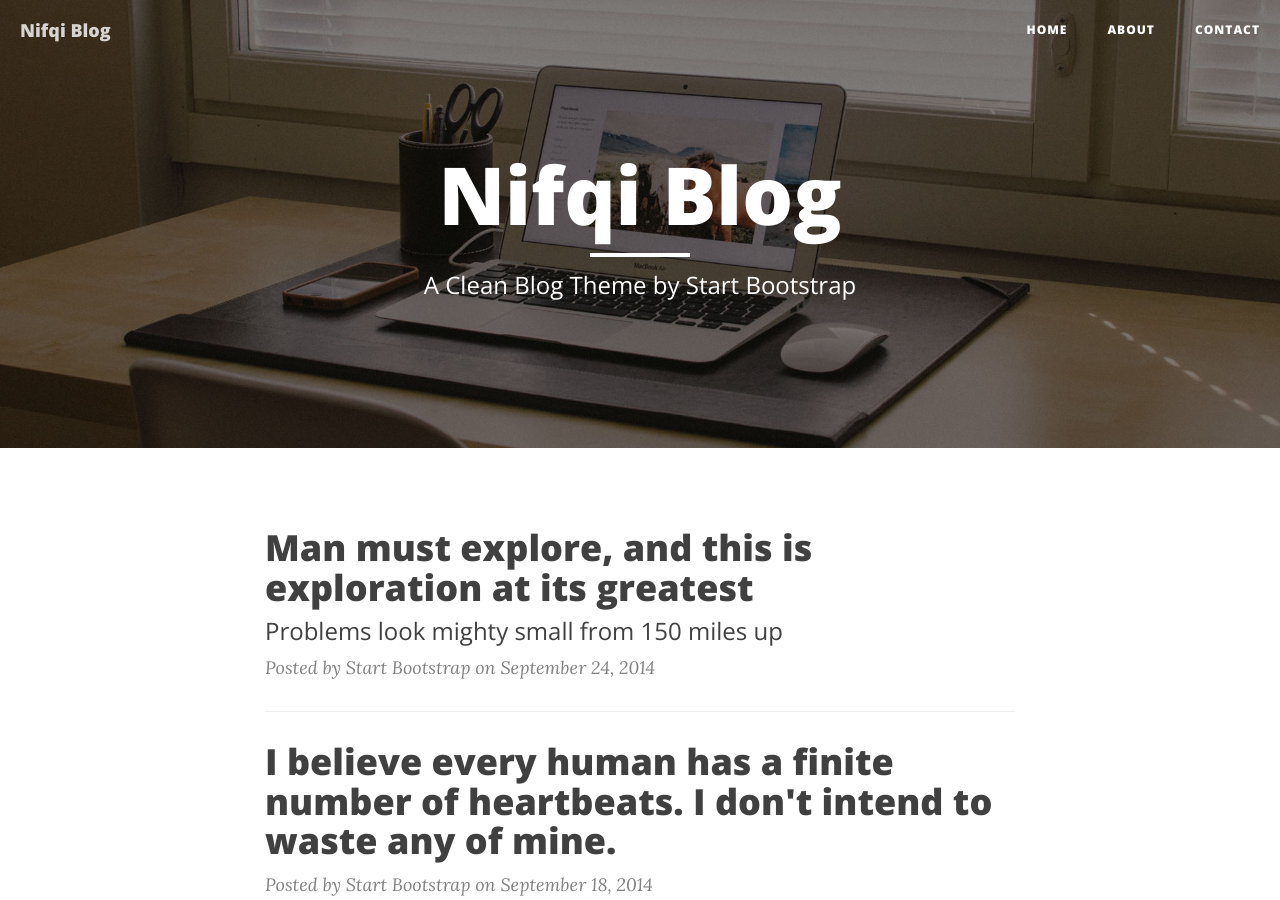
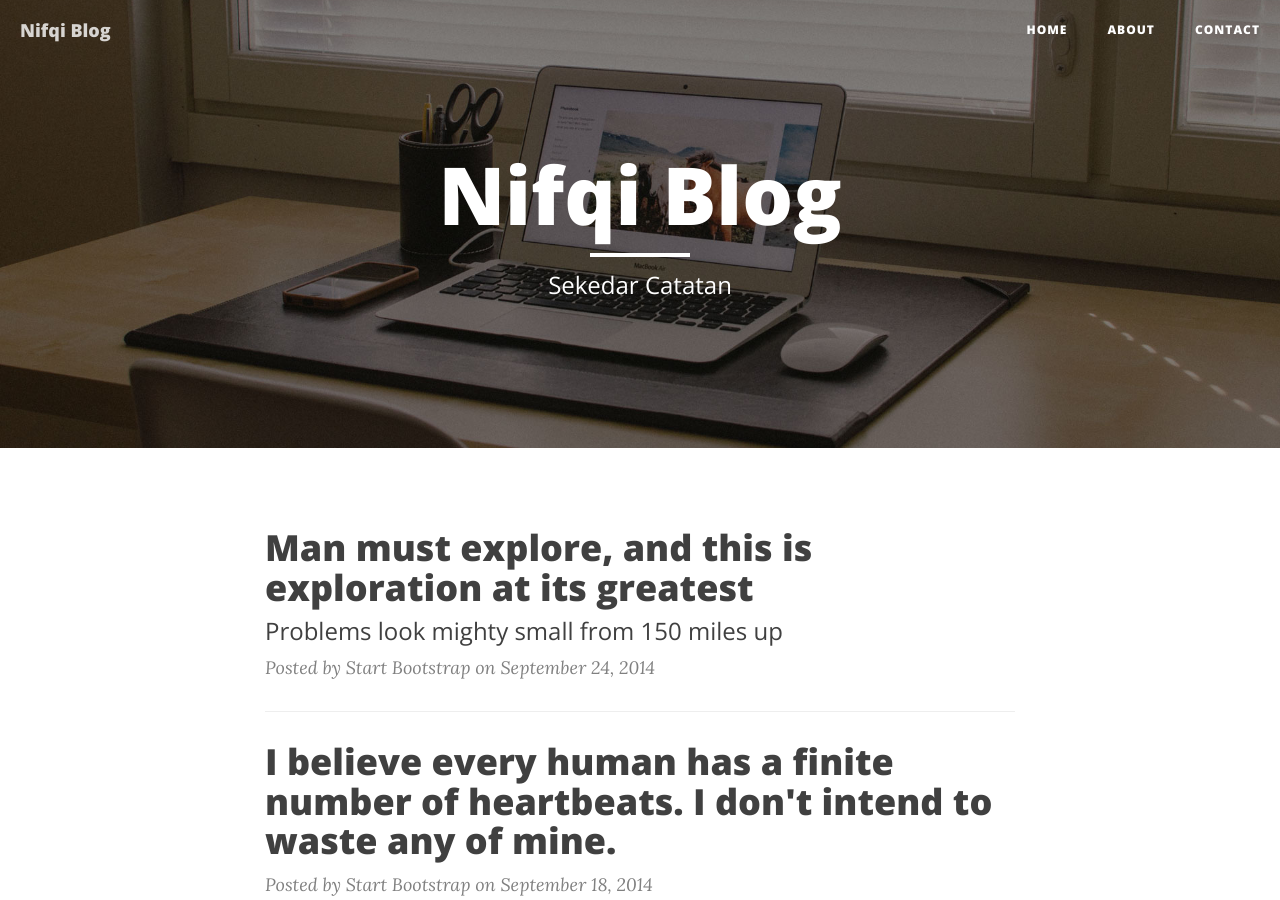
Before and after one commit to NifQi/nifqi.github.io, a Jekyll site: the page built from index.html, in a window 1280 px wide and 900 px high. Built offline with Jekyll 4.4.1, drawn with Linux system fonts in a browser that asks for light colours; nearby versions of some CDN libraries; the list of posts is cut into pages by our own code.

Commit message:
Update index.html

```diff
--- a/index.html
+++ b/index.html
@@ -1,6 +1,6 @@
 ---
 layout: page
-description: "A Clean Blog Theme by Start Bootstrap"
+description: "Sekedar Catatan"
 ---
 
 {% for post in paginator.posts %}
```
